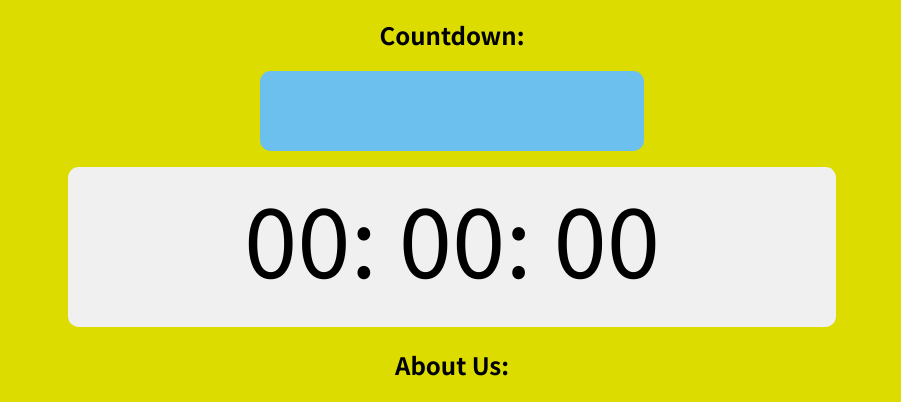
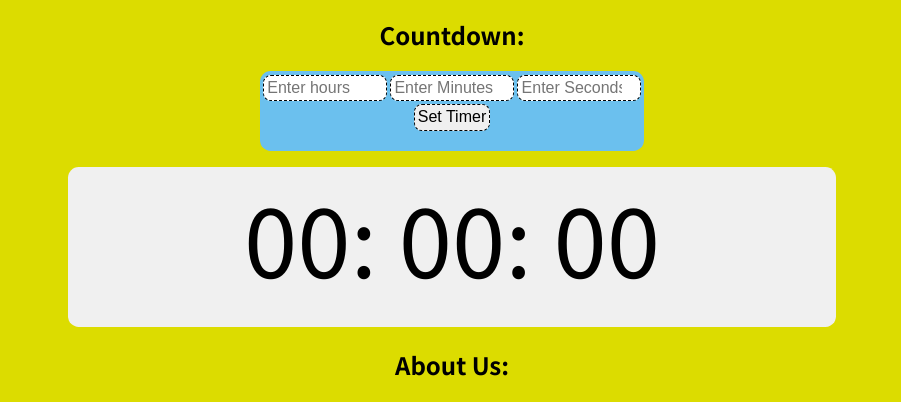
Before and after one commit to richie-rich90454/all-in-one-timer, a website: page index.html in a window 1280 px wide. Shown: the part 615-1017 px from the top of the page, without its empty margins (188-1089 px from the left). Drawn offline with Linux system fonts and the light colour scheme.

Commit message:
implemented countdown setter buttons

```diff
--- a/index.html
+++ b/index.html
@@ -38,13 +38,34 @@
                 padding: 0;
                 border-radius: .66754rem;
             }
+            .time-input-boxes{
+                width: 30%;
+                font-size: 1rem;
+                padding: 0.2rem;
+                border-radius: .50rem;
+                border: 1px dashed #000;
+                margin-top: 0.2rem;
+            }
+            input[type="button"]{
+                cursor: pointer;
+                font-size: 1rem;
+                padding: 0.2rem;
+                border-radius: .50rem;
+                border: 1px dashed #000;
+                margin-top: 0.2rem;
+            }
+            input[type="button"]:hover{
+                font-size: 1.2rem;
+                transform:rotate3d();
+            }
+
         </style>
         <body>
             <h1 id="main-title">An All-in-one website for clock, timer, and countdown</h1>
             <div id="ads-one" class="ads">
 
             </div>
-            <div id="clock-body">
+            <div id="clock-body" class="main-portion">
                 <h2>The Current Time is:</h2>
                 <div id="clock-box" class="timer-component">
                     <span id="stopwatch-h">00:</span>
@@ -52,10 +73,9 @@
                     <span id="stopwatch-s">00</span>
                 </div>
             </div>
-            <div id="timer-body">
+            <div id="timer-body" class="main-portion">
                 <h2>Stopwatch:</h2>
                 <div class="time-controls">
-
                 </div>
                 <div id="stopwatch-box" class="timer-component">
                     <span id="stopwatch-h">00:</span>
@@ -63,10 +83,14 @@
                     <span id="stopwatch-s">00</span>
                 </div>
             </div>
-            <div id="countdown-body">
+            <div id="countdown-body" class="main-portion">
                 <h2>Countdown:</h2>
                 <div class="time-controls">
-
+                    <input type="number" id="stopwatch-hour" class="time-input-boxes" min="0" placeholder="Enter hours">
+                    <input type="number" id="stopwatch-minute" class="time-input-boxes" min="0" max="60" placeholder="Enter Minutes">
+                    <input type="number" id="stopwatch-seconds" class="time-input-boxes" min="0" max="60" placeholder="Enter Seconds">
+                    <br>
+                    <input type="button" id="stopwatch-setter" value="Set Timer">
                 </div>
                 <div id="countdown-box" class="timer-component">
                     <span id="countdown-h">00:</span>
--- a/script.js
+++ b/script.js
@@ -0,0 +1,3 @@
+function setTimer(){
+    var h=document.getElementById
+}
```
